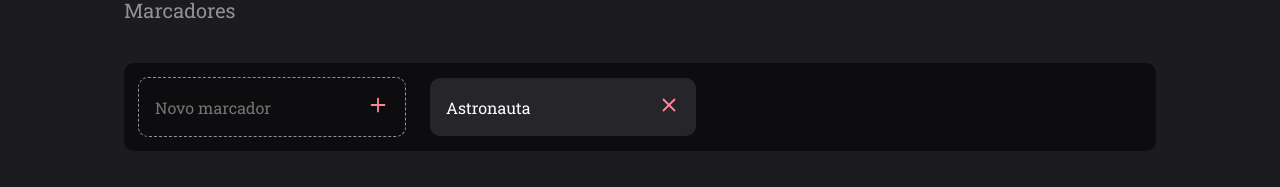
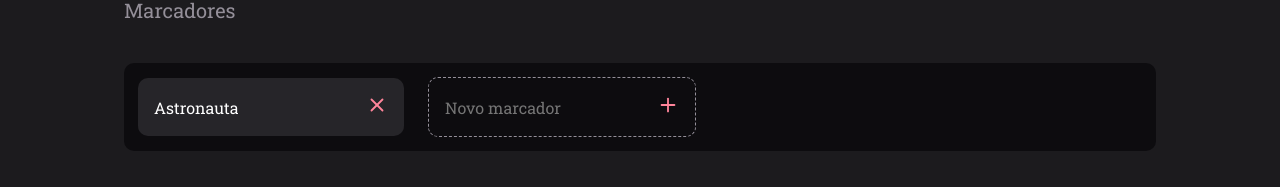
Before and after one commit to BrunasBarbosa/RocketMovies, a React (Vite) app: page /new in a window 1280 px wide. Shown: the part 633-820 px from the top of the page. Built offline with nearby package versions, Linux system fonts and the light colour scheme.

Commit message:
fix onClick event

```diff
--- a/src/components/NoteItem/index.jsx
+++ b/src/components/NoteItem/index.jsx
@@ -13,7 +13,7 @@ export function NoteItem({ isNew, value, onClick, ...rest }){
 
       <button
         type="button"
-        onCLick={onClick}
+        onClick={onClick}
       >
         { isNew ? <FiPlus /> : <FiX />}
       </button>
--- a/src/pages/New/index.jsx
+++ b/src/pages/New/index.jsx
@@ -26,8 +26,8 @@ export function New() {
         <h2>Marcadores</h2>
 
         <div className="tags">
+          <NoteItem value="Astronauta"/>
           <NoteItem isNew placeholder="Novo marcador"/>
-          <NoteItem value="Astronauta"/>
         </div>
 
         <section>
```
